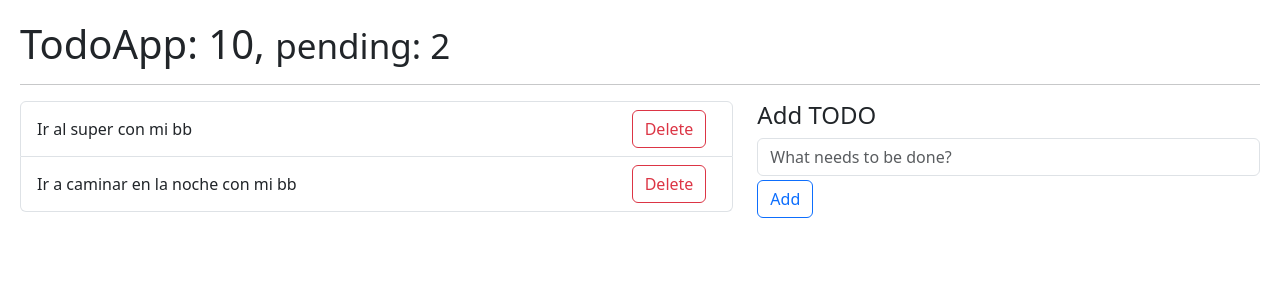
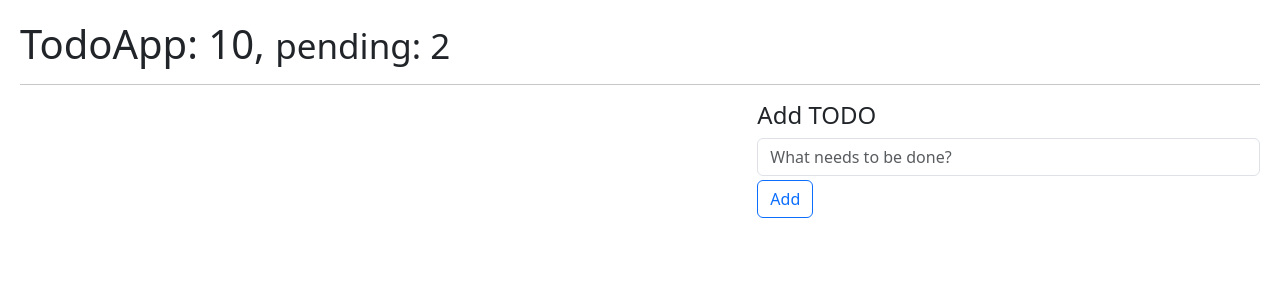
Before and after one commit to abrilBjarano/Hooks, a React (Vite) app: page / in a window 1280 px wide. Shown: the top 300 px of the page. Built offline with nearby package versions, Linux system fonts and the light colour scheme.

Commit message:
Commented initialState from TodoApp

```diff
--- a/src/08-useReducer/TodoApp.jsx
+++ b/src/08-useReducer/TodoApp.jsx
@@ -4,16 +4,11 @@ import { TodoList } from "./TodoList";
 import { TodoAdd } from "./TodoAdd";
 
 const initialState = [
-   {
-      id: new Date().getTime(),
-      description: 'Ir al super con mi bb',
-      done: true
-   },
-   {
-      id: new Date().getTime() * 3,
-      description: 'Ir a caminar en la noche con mi bb',
-      done: false
-   },
+   // {
+   //    id: new Date().getTime(),
+   //    description: 'Ir al super con mi bb',
+   //    done: true
+   // }
 ]
 
 export const TodoApp = () => {
```
